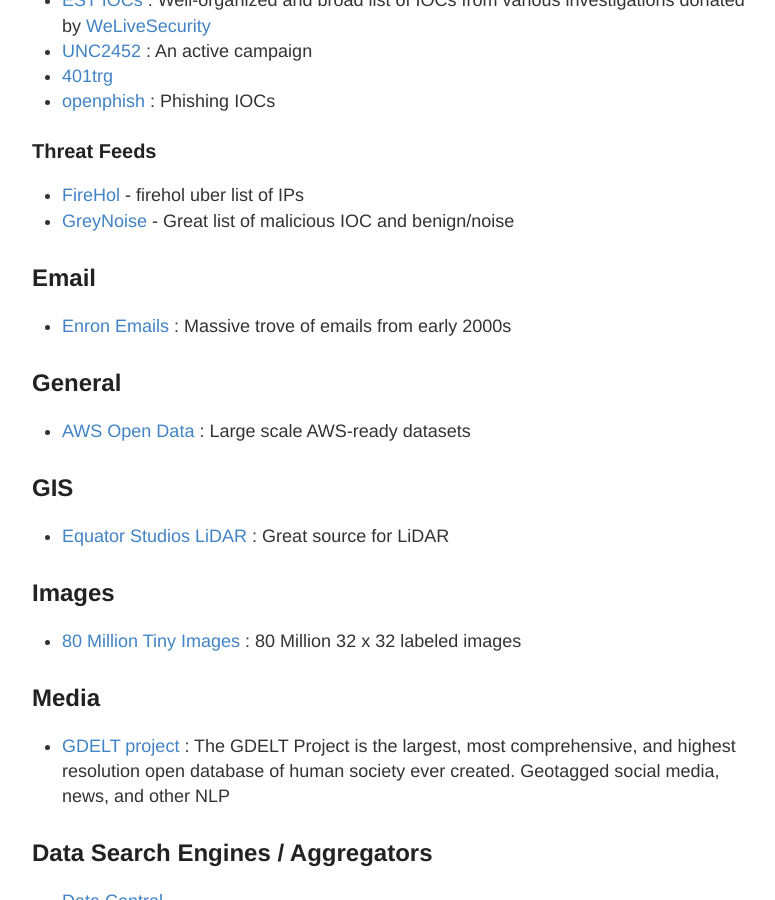
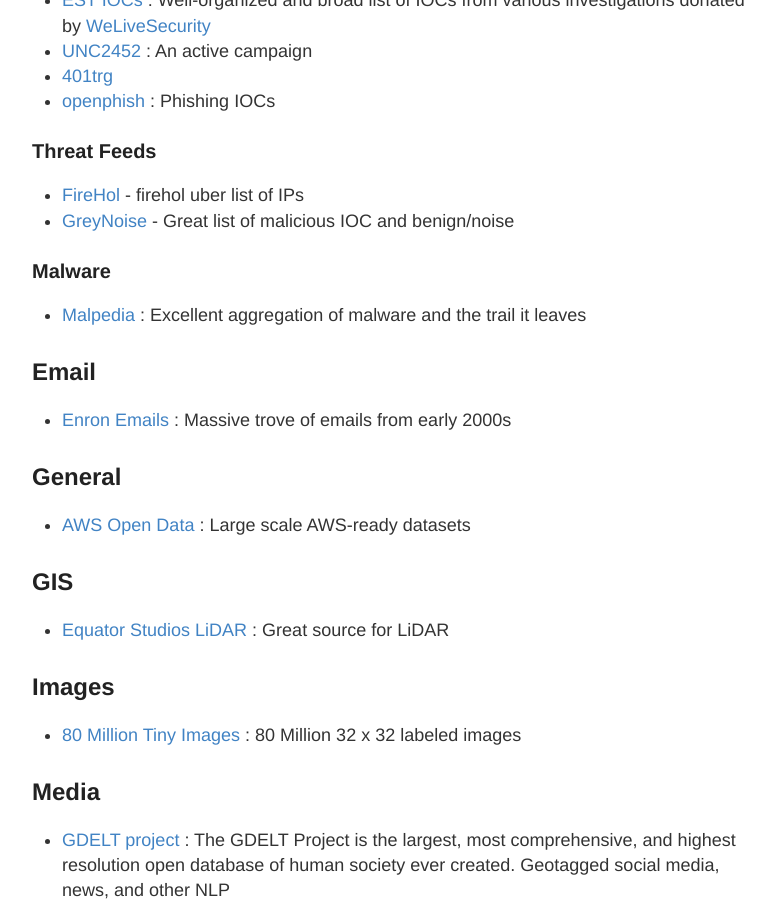
Before and after one commit to stevehenderson/stevehenderson.github.io, a Jekyll site: the page built from data.md, in a window 1280 px wide and 900 px high, scrolled down 2549 px. Shown: the whole window, without its empty margins (248-1023 px from the left). Built offline with Jekyll 4.4.1, drawn with Linux system fonts in a browser that asks for light colours.

Commit message:
Update data.md

```diff
--- a/data.md
+++ b/data.md
@@ -97,6 +97,10 @@
    * [FireHol](http://iplists.firehol.org/) - firehol uber list of IPs
    * [GreyNoise](https://greynoise.io) - Great list of malicious IOC and benign/noise
 
+### Malware
+
+   * [Malpedia](https://malpedia.caad.fkie.fraunhofer.de/) : Excellent aggregation of malware and the trail it leaves
+
 ## Email
 
    * [Enron Emails](https://www.cs.cmu.edu/~enron/) : Massive trove of emails from early 2000s
```
